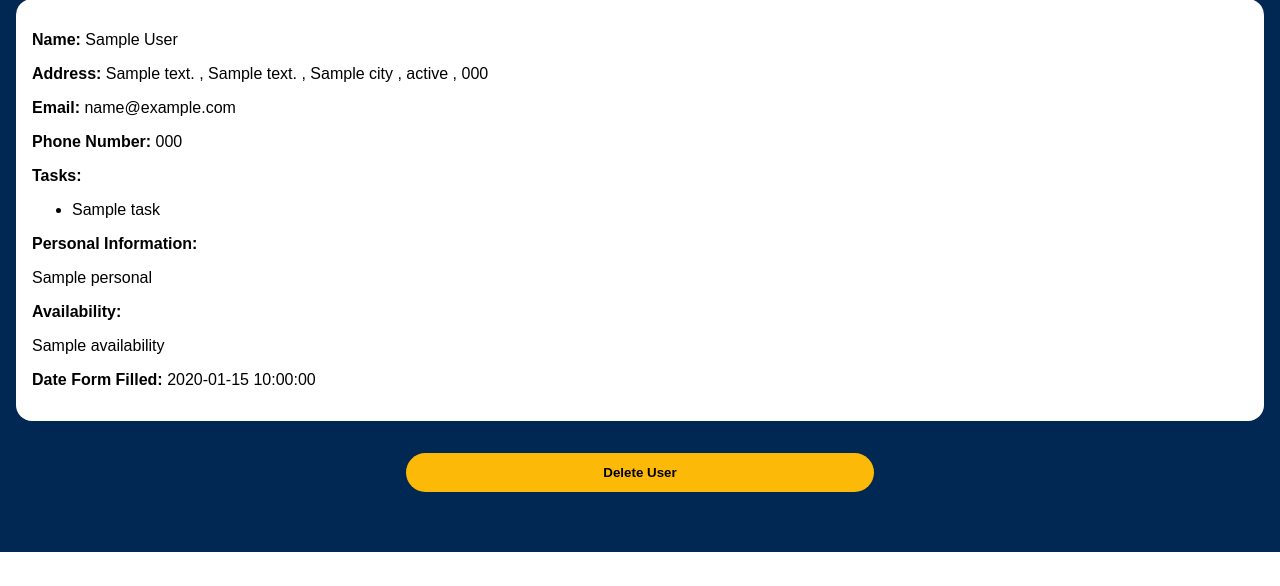
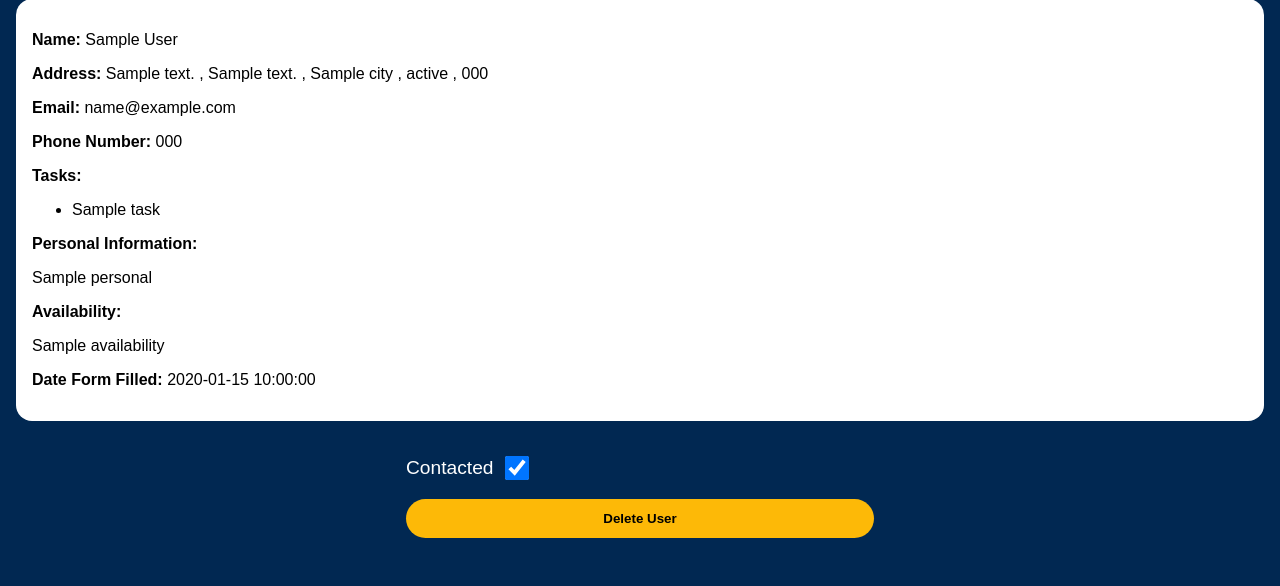
Before and after one commit to TaebForAssembly/taeb_server, a Flask app: template api/templates/information/volunteer_info.html in a window 1280 px wide. Shown: the part 248-834 px from the top of the page. Before the commit the page ends 800 px from the top, so only its background shows below. Run offline with Flask 3, Linux system fonts and the light colour scheme; the template is opened without the code that fills it: most values are stand-ins (such as "Sample title", 1, 10 or a date in 2020); parts of the project's set-up code (start-up, migrations or seed data) failed here and were passed over.

Commit message:
Partial Feat: Checked

```diff
--- a/api/templates/information/volunteer_info.html
+++ b/api/templates/information/volunteer_info.html
@@ -39,8 +39,14 @@
   </div>
 
   <div class="content">
+    <form id="check_volunteer_form" style="margin-bottom: 1rem;">
+      <div class="form-group horizontal">
+        <label for="volunteer-contacted" style="user-select: none;">Contacted</label>
+        <input type="checkbox" checked={{volunteer.contacted}} id="volunteer-contacted" name="contacted"/>
+      </div>
+    </form>
     <form id="delete_volunteer_form" data-id="{{volunteer.id}}">
-      <input type="submit" value="Delete User" style="width:100%;"/>
+      <input type="submit" value="Delete User" style="width:100%;" name="contacted"/>
     </form>
     <p id="delete_volunteer_form_error"></p>
   </div>
@@ -68,6 +74,23 @@
 
       return false;
     }
+
+    const checkbox = document.getElementById("volunteer-contacted");
+    checkbox.onchange = function(e) {
+      const value = checkbox.checked;
+
+      checkbox.setAttribute("disabled", "");
+
+      const data = new FormData();
+      data.append("contacted", false);
+
+      fetch(`/volunteer/${form.getAttribute("data-id")}`, {
+        method : "PATCH",
+        body : data
+      })
+      .then(response => response.json())
+      .then(response => console.log(response));
+    }
   </script>
 {% endif %}
 {% endblock %}
--- a/api/view.py
+++ b/api/view.py
@@ -21,7 +21,7 @@ def view_volunteers():
     try:
         response = (
             supabase_admin.table("volunteers")
-            .select("first_name, last_name, city, state, email, tasks, created_at, id")
+            .select("first_name, last_name, city, state, email, tasks, created_at, id, contacted")
             .order("created_at", desc=True)
             .execute()
         )
```
Also changed, not shown: api/templates/information/volunteer_table.html (+8 -0 lines), api/volunteer.py (+7 -1 lines).
